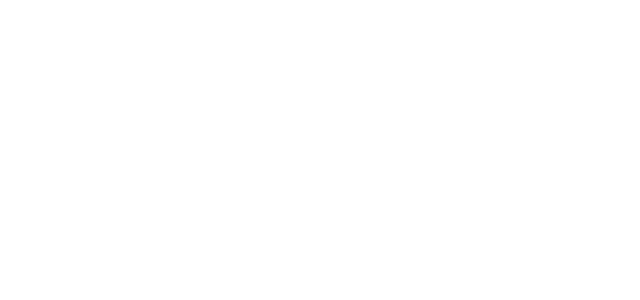
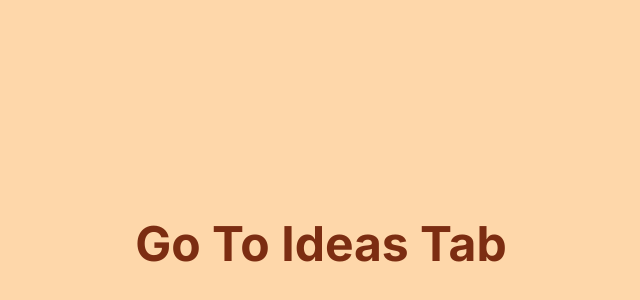
Before and after one commit to UnFik/project-test-fikri, a Next.js app: page / in a window 1280 px wide. Shown: the part 156-456 px from the top of the page, without its empty margins (319-959 px from the left). Built offline with nearby package versions, Linux system fonts and the light colour scheme.

Commit message:
add: homepage

```diff
--- a/app/page.tsx
+++ b/app/page.tsx
@@ -1,11 +1,14 @@
 import Navbar from '@/components/Navbar'
-import Image from 'next/image'
 
 export default function Home() {
   return (
-    <main className="relative">
+    <main className="relative bg-orange-200 w-full h-full">
       <Navbar />
-
+      <div className="w-screen h-screen grid place-items-center">
+        <div className="text-5xl font-bold text-orange-900">
+          <h1>Go To Ideas Tab</h1>
+        </div>
+      </div>
     </main>
   )
 }
--- a/components/Navbar.tsx
+++ b/components/Navbar.tsx
@@ -53,9 +53,9 @@ const Navbar = () => {
 
   return (
     <div className={navbarClass}>
-      <div className="nav-brand mx-5">
+      <a href='/' className="nav-brand mx-5">
         <Image src={showBackground ? "/logo-white.png" : "/logo.png"} width={100} height={100} alt="Suitmedia Logo" />
-      </div>
+      </a>
       <div className=" flex flex-row mt-auto">
         {navLinks.map((link) => {
           const isActive = pathname.startsWith(link.href)
```
